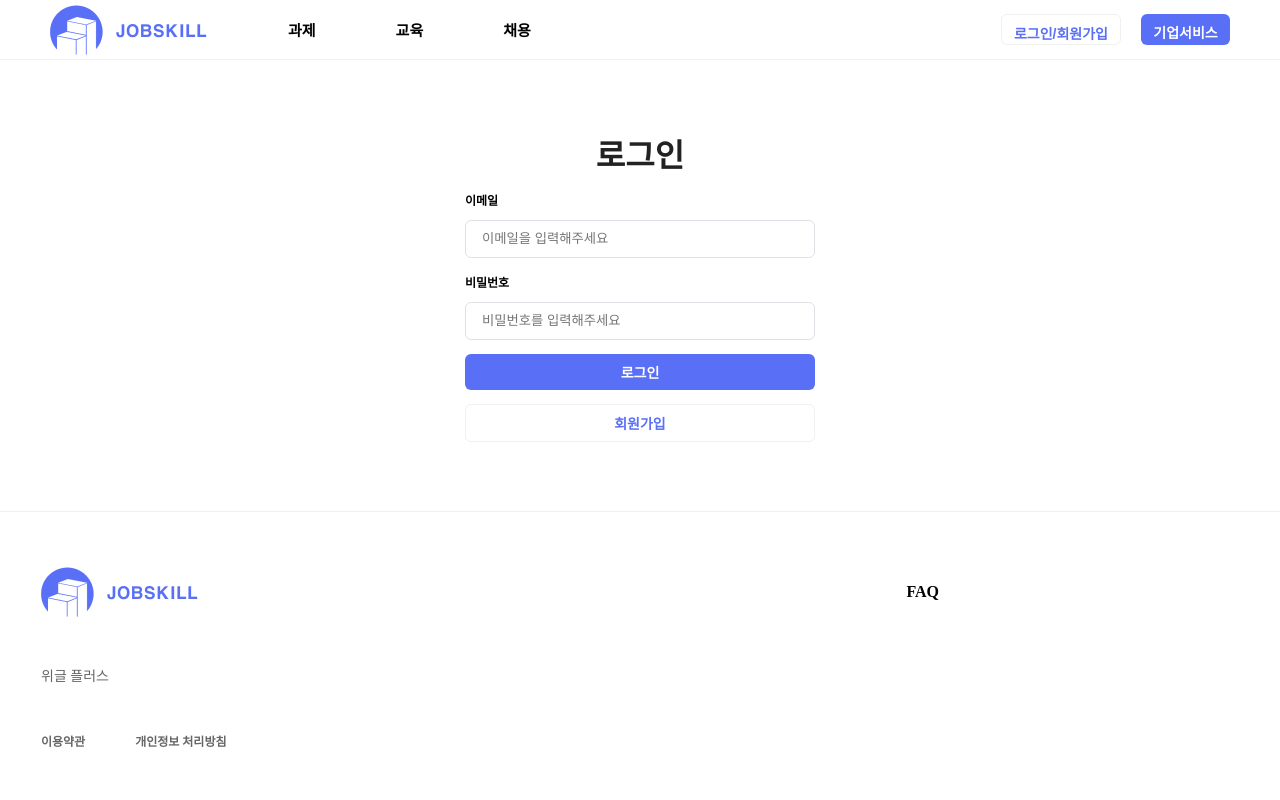
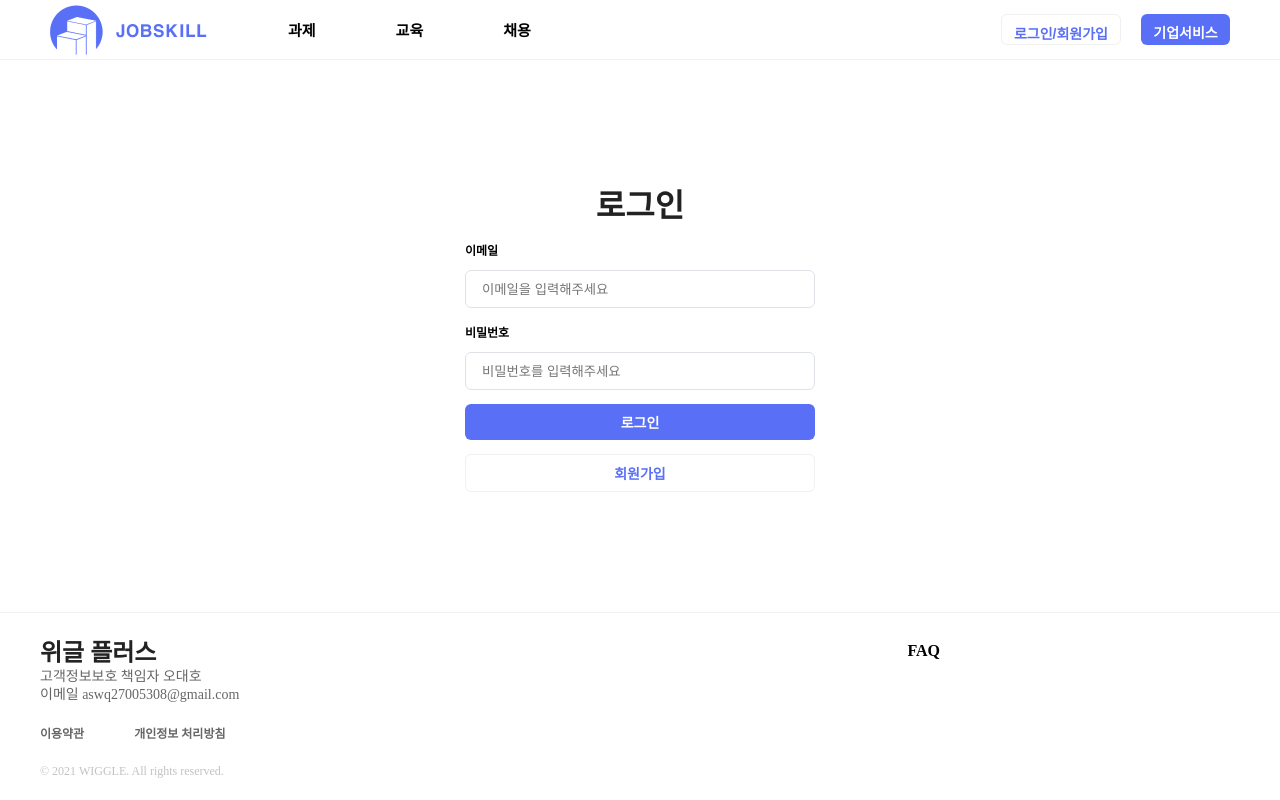
Before and after one commit to weggle-plus/jobskill-fe, a Next.js app: page /login in a window 1280 px wide. Built offline with nearby package versions, Linux system fonts and the light colour scheme.

Commit message:
refactor: 푸터

```diff
--- a/src/component/Footer/index.tsx
+++ b/src/component/Footer/index.tsx
@@ -1,22 +1,28 @@
 'use client';
 
 import styled from 'styled-components';
-import Image from 'next/image';
 import Link from 'next/link';
+import {HeadLine2} from '@/component';
 
 export default function Footer() {
   return (
-    <FooterContainer>
+    <footer>
       <FooterContent>
         <TopContainer>
-          <Image src={'/Logo.png'} alt={'로고'} width={158} height={60}/>
+          <div className={'top'}>
+            <HeadLine2>위글 플러스</HeadLine2>
             <Link href={'/help'}>
             FAQ
             </Link>
+          </div>
+          <CompanyIntroduction>
+            <p>고객정보보호 책임자 오대호</p>
+            <p>
+              이메일&nbsp;
+              <a href="mailto:aswq27005308@gmail.com">aswq27005308@gmail.com</a>
+            </p>
+          </CompanyIntroduction>
         </TopContainer>
-        <CompanyIntroduction>
-        위글 플러스
-        </CompanyIntroduction>
         <BottomContainer>
           <Link href={'/terms'}>
               이용약관
@@ -25,28 +31,27 @@ export default function Footer() {
             개인정보 처리방침
           </Link>
         </BottomContainer>
+        <CopyLight>© 2021 WIGGLE. All rights reserved.</CopyLight>
       </FooterContent>
-    </FooterContainer>
+    </footer>
   );
 }
 
-export const FooterContainer = styled.footer`
-    min-height: 188px;
-`;
-
 export const FooterContent = styled.div`
-    padding: 50px 41px;
+    padding: 20px 40px;
     border-top: 1px solid #F0F0F0;
     display: flex;
-    gap: 46px;
+    gap: 20px;
     flex-direction: column;
 `;
 
 export const TopContainer = styled.div`
+    .top {
         display: flex;
         justify-content: space-between;
         align-items: center;
         margin-right: 300px;
+    }
 
     a {
         color: #000;
@@ -62,6 +67,14 @@ export const CompanyIntroduction = styled.div`
     font-style: normal;
     font-weight: 400;
     line-height: 18px;
+
+   a {
+     color: #666;
+     font-size: 14px;
+     font-style: normal;
+     font-weight: 400;
+     line-height: 18px;
+   }
 `;
 
 export const BottomContainer = styled.div`
@@ -71,8 +84,15 @@ export const BottomContainer = styled.div`
     font-style: normal;
     font-weight: 600;
 
-
     a {
         color: #666666;
     }
 `;
+
+export const CopyLight = styled.p`
+  color: rgba(102, 102, 102, 0.40);
+  font-size: 12px;
+  font-style: normal;
+  font-weight: 400;
+  line-height: 18px;
+`;
--- /dev/null
+++ b/src/component/common/HeadLine2/index.tsx
@@ -0,0 +1,22 @@
+import styled from 'styled-components';
+import {ReactNode} from 'react';
+
+interface Props {
+  children: ReactNode;
+}
+
+export default function HeadLine2({children}: Props) {
+  return (
+    <HeadLine2Container>
+      {children}
+    </HeadLine2Container>
+  );
+}
+
+const HeadLine2Container = styled.h2`;
+  color: #222;
+  font-size: 24px;
+  font-style: normal;
+  font-weight: 700;
+  line-height: normal;
+`;
--- a/src/component/index.ts
+++ b/src/component/index.ts
@@ -4,6 +4,7 @@ export { default as Header } from './Header';
 export { default as Button } from './common/Button';
 export { default as Display } from './common/Display';
 export { default as HeadLine1 } from './common/HeadLine1';
+export { default as HeadLine2 } from './common/HeadLine2';
 export { default as Input } from './common/Input';
 export { default as LoginForm } from './Login/LoginForm';
 export { default as LoginPage } from './Login/LoginPage';
```
Lines whose indentation alone changed are shown as unchanged.
